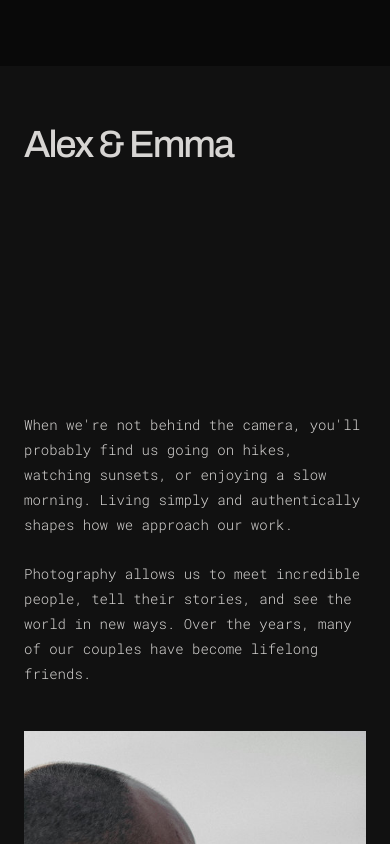
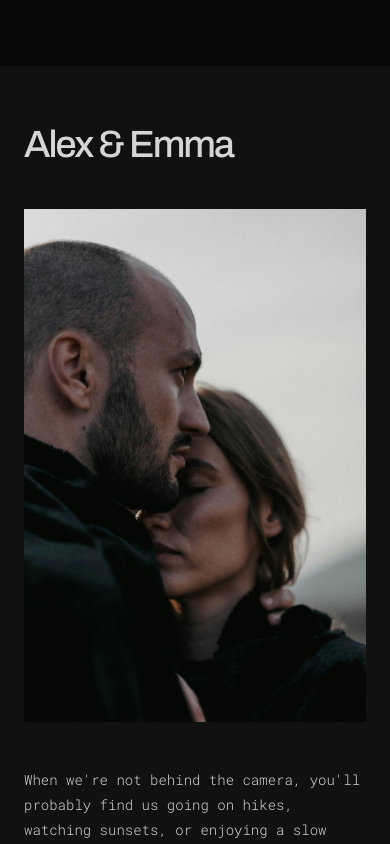
Before and after one commit to baotoan9698/ourjune, a Next.js app: page /about in a window 390 px wide. Shown: the part 1040-1884 px from the top of the page. Built offline with nearby package versions, Linux system fonts and the light colour scheme; no server answers; the database is empty.

Commit message:
Reorder About story on mobile

```diff
--- a/app/subpages.css
+++ b/app/subpages.css
@@ -126,7 +126,10 @@
   .portfolio-project.project-1,.portfolio-project.project-2,.portfolio-project.project-3,.portfolio-project.project-4{width:92%;margin-top:0;margin-left:0;}
   .portfolio-project.project-1 img,.portfolio-project.project-2 img,.portfolio-project.project-3 img,.portfolio-project.project-4 img{height:400px;}
   .alex-emma-section{height:auto;padding:60px 24px;grid-template-columns:1fr;gap:45px;}
-  .alex-emma-content{min-height:560px;padding:0;display:flex;flex-direction:column;justify-content:space-between;}
+  .alex-emma-content{display:contents;}
+  .alex-emma-content h2{order:1;}
+  .alex-emma-image-frame{order:2;}
+  .alex-emma-text{order:3;}
   .alex-emma-text{position:static;transform:none;grid-template-columns:1fr;gap:24px;}
   .alex-emma-image-frame{width:100%;height:auto;aspect-ratio:2/3;justify-self:stretch;}
   .alex-emma-image{width:100%;height:100%;object-position:center center;}
```
